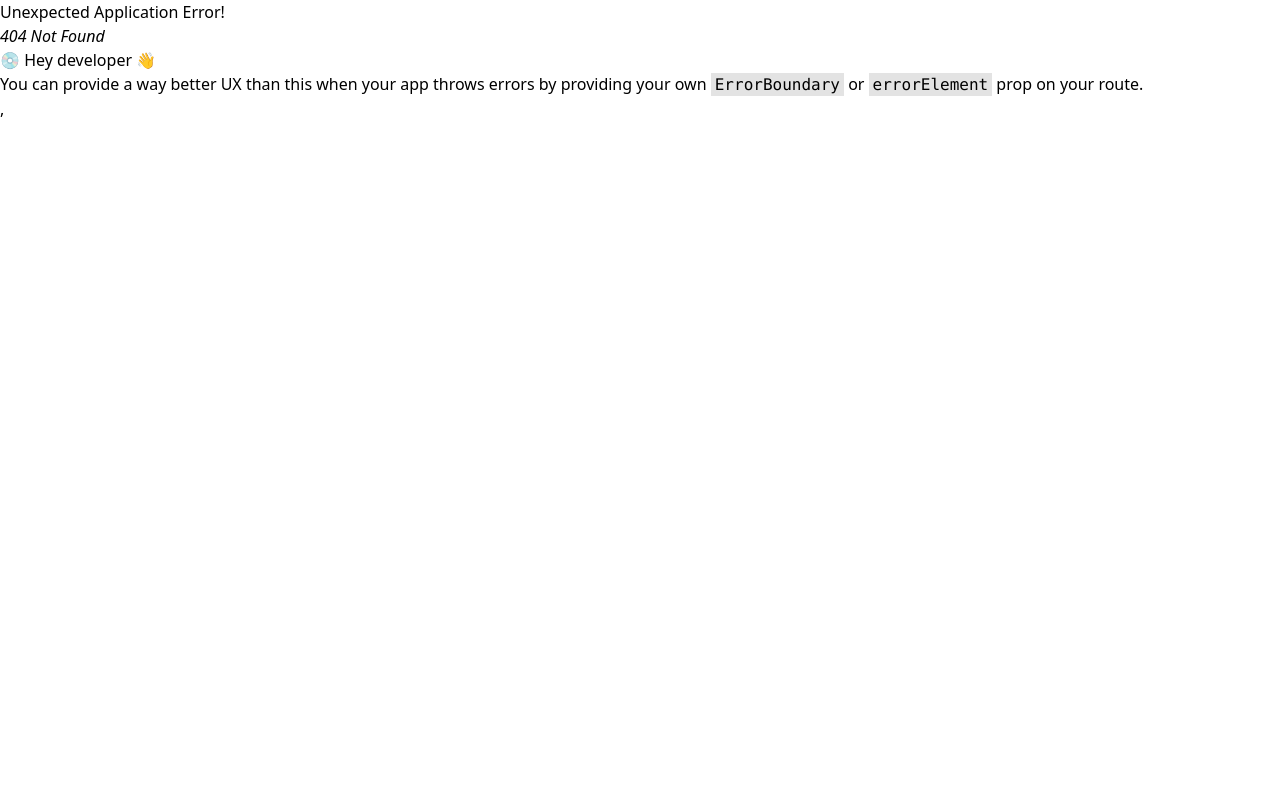
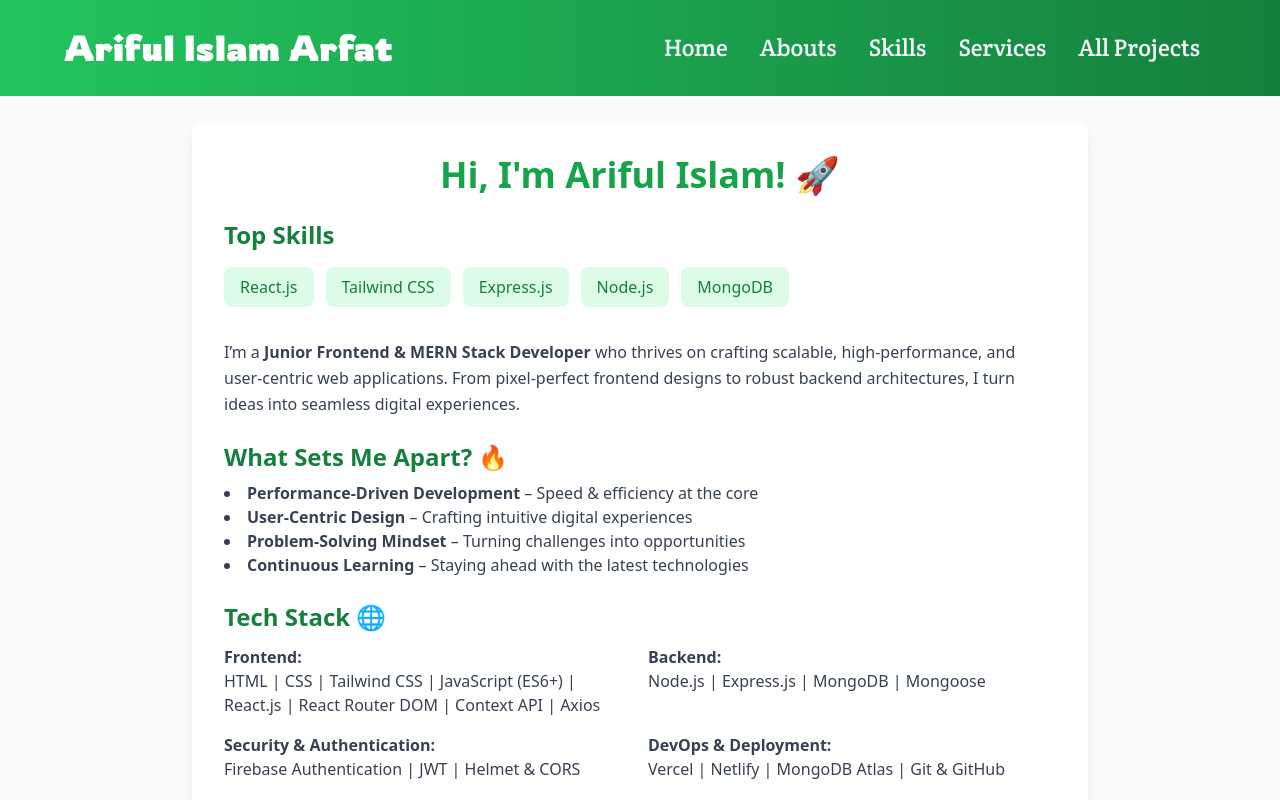
Before and after one commit to BD-Arfat/parsonal-website, a React (Vite) app: page /abouts in a window 1280 px wide. Before the commit this address had no page. Shown: the top 800 px of the page. Built offline with nearby package versions, Linux system fonts and the light colour scheme.

Commit message:
update some section and add abouts page

```diff
--- a/src/Components/Navbar/Navbar.jsx
+++ b/src/Components/Navbar/Navbar.jsx
@@ -40,7 +40,7 @@ const Navbar = () => {
         <nav>
           <ul className="md:flex items-center justify-between text-2xl text-slate-100 pt-4 md:pt-0">
             <li><NavLink to={'/'} className="md:p-4 py-3 px-0 block hover:text-blue-400 transition-all duration-300">Home</NavLink></li>
-            <li><NavLink to="/treatments" className="md:p-4 py-3 px-0 block hover:text-blue-400 transition-all duration-300">Abouts</NavLink></li>
+            <li><NavLink to="/abouts" className="md:p-4 py-3 px-0 block hover:text-blue-400 transition-all duration-300">Abouts</NavLink></li>
             <li><NavLink to={'/skills'} className="md:p-4 py-3 px-0 block hover:text-blue-400 transition-all duration-300">Skills</NavLink></li>
             <li><NavLink to={'/services'} className="md:p-4 py-3 px-0 block hover:text-blue-400 transition-all duration-300">Services</NavLink></li>
             <li><NavLink to="/contact" className="md:p-4 py-3 px-0 block md:mb-0 mb-2 hover:text-blue-400 transition-all duration-300">All Projects</NavLink></li>
--- /dev/null
+++ b/src/Page/Abouts/Abouts.jsx
@@ -0,0 +1,61 @@
+import React from 'react';
+
+const Abouts = () => {
+    return (
+        <section className="bg-gray-50 min-h-screen flex items-center justify-center p-6">
+          <div className="max-w-4xl w-full bg-white shadow-lg rounded-lg p-8">
+            <h1 className="text-4xl font-bold text-center text-green-600 mb-6">Hi, I'm Ariful Islam! 🚀</h1>
+
+            <div className="mb-8">
+              <h2 className="text-2xl font-semibold text-green-700 mb-4">Top Skills</h2>
+              <div className="flex flex-wrap gap-3">
+                {["React.js", "Tailwind CSS", "Express.js", "Node.js", "MongoDB"].map((skill, index) => (
+                  <span key={index} className="bg-green-100 text-green-700 px-4 py-2 rounded-lg font-medium">
+                    {skill}
+                  </span>
+                ))}
+              </div>
+            </div>
+
+            <p className="text-gray-700 leading-relaxed">
+              I’m a <span className="font-semibold">Junior Frontend & MERN Stack Developer</span> who thrives on crafting scalable, high-performance, and user-centric web applications.
+              From pixel-perfect frontend designs to robust backend architectures, I turn ideas into seamless digital experiences.
+            </p>
+
+            <h2 className="text-2xl font-semibold text-green-700 mt-6">What Sets Me Apart? 🔥</h2>
+            <ul className="list-disc list-inside text-gray-700 mt-2">
+              <li><strong>Performance-Driven Development</strong> – Speed & efficiency at the core</li>
+              <li><strong>User-Centric Design</strong> – Crafting intuitive digital experiences</li>
+              <li><strong>Problem-Solving Mindset</strong> – Turning challenges into opportunities</li>
+              <li><strong>Continuous Learning</strong> – Staying ahead with the latest technologies</li>
+            </ul>
+
+            <h2 className="text-2xl font-semibold text-green-700 mt-6">Tech Stack 🌐</h2>
+            <div className="mt-3 grid grid-cols-2 gap-4 text-gray-700">
+              <div>
+                <h3 className="font-semibold">Frontend:</h3>
+                <p>HTML | CSS | Tailwind CSS | JavaScript (ES6+) | React.js | React Router DOM | Context API | Axios</p>
+              </div>
+              <div>
+                <h3 className="font-semibold">Backend:</h3>
+                <p>Node.js | Express.js | MongoDB | Mongoose</p>
+              </div>
+              <div>
+                <h3 className="font-semibold">Security & Authentication:</h3>
+                <p>Firebase Authentication | JWT | Helmet & CORS</p>
+              </div>
+              <div>
+                <h3 className="font-semibold">DevOps & Deployment:</h3>
+                <p>Vercel | Netlify | MongoDB Atlas | Git & GitHub</p>
+              </div>
+            </div>
+
+            <p className="text-center text-gray-700 font-semibold mt-8">
+              Code. Create. Innovate. Let’s push boundaries together! 🚀
+            </p>
+          </div>
+        </section>
+      );
+    };
+
+export default Abouts;
--- a/src/Page/Home/AboutMe/AboutMe.jsx
+++ b/src/Page/Home/AboutMe/AboutMe.jsx
@@ -1,6 +1,7 @@
 import React from "react";
 import image from '../../../assets/arfat.jpg';
 import HeaderSection from "../../../Sheard/HeaderSection/HeaderSection";
+import { Link } from "react-router-dom";
 
 const AboutMe = () => {
     return (
@@ -54,12 +55,12 @@ const AboutMe = () => {
 
                         {/* Contact Section */}
                         <div className="mt-6">
-                            <a
-                                href="mailto:arifulislam5162@gmail.com"
+                            <Link
+                                to={'/abouts'}
                                 className="inline-block px-8 py-3 bg-green-600 text-white font-semibold rounded-lg shadow-lg hover:bg-green-700 transition-transform duration-300 hover:scale-110 font-roboto"
                             >
                                 More Information
-                            </a>
+                            </Link>
                             <p className="mt-4 text-gray-500 font-roboto">
                                 Contact: arifulislam5162@gmail.com
                             </p>
--- a/src/Page/Home/Projects/Projects.jsx
+++ b/src/Page/Home/Projects/Projects.jsx
@@ -103,13 +103,13 @@ const ProjectCard = ({ project }) => {
           <a
             href={project.live_site_link}
             target="_blank"
-            className="bg-green-600 text-white px-4 py-2 rounded-lg hover:bg-blue-700"
+            className="bg-green-600 hover:underline text-white px-2 py-1 text-sm rounded-lg"
           >
-            Live Site
+            Live Site Link
           </a>
           <button
             onClick={() => setIsOpen(true)}
-            className="text-green-700 hover:underline px-3 py-1 rounded-lg border border-green-700"
+            className="bg-green-600 hover:underline text-white px-2 py-1 text-sm rounded-lg"
           >
             View More
           </button>
--- a/src/Page/Home/Sklls/Skills.jsx
+++ b/src/Page/Home/Sklls/Skills.jsx
@@ -1,5 +1,4 @@
 import React, { useEffect, useState } from "react";
-import { motion } from "framer-motion";
 import HeaderSection from "../../../Sheard/HeaderSection/HeaderSection";
 import { Link } from "react-router-dom";
 
@@ -19,48 +18,27 @@ const skills = [
 ];
 
 const Skills = () => {
-    const [isVisible, setIsVisible] = useState(false);
-
-    useEffect(() => {
-        const handleScroll = () => {
-            const section = document.getElementById("skills-section");
-            if (section) {
-                const rect = section.getBoundingClientRect();
-                if (rect.top < window.innerHeight - 100) {
-                    setIsVisible(true);
-                }
-            }
-        };
-        window.addEventListener("scroll", handleScroll);
-        return () => window.removeEventListener("scroll", handleScroll);
-    }, []);
-
     return (
         <section id="skills-section" className="md:mt-48">
             <div className="max-w-6xl mx-auto px-5">
                 <HeaderSection name={'SKILLS'}></HeaderSection>
                 <div className="grid grid-cols-1 sm:grid-cols-2 md:grid-cols-3 gap-6 mt-10">
                     {skills.map((skill, index) => (
-                        <motion.div
+                        <div
                             key={index}
                             className="bg-gradient-to-r from-green-200 via-green-100 to-white shadow-lg rounded-xl p-6 border border-gray-300 hover:shadow-xl transition-transform transform hover:-translate-y-2"
-                            initial={{ opacity: 0, y: 20 }}
-                            animate={isVisible ? { opacity: 1, y: 0 } : {}}
-                            transition={{ duration: 0.5, delay: index * 0.1 }}
                         >
                             <div className="flex justify-between font-bold text-lg mb-4">
                                 <span className="text-green-700">{skill.name}</span>
                                 <span className="text-gray-700">{skill.percentage}%</span>
                             </div>
                             <div className="w-full bg-gray-300 h-3 rounded-full overflow-hidden">
-                                <motion.div
+                                <div
                                     className="bg-green-500 h-3 rounded-full"
-                                    initial={{ width: 0 }}
-                                    animate={{ width: isVisible ? `${skill.percentage}%` : "0%" }}
-                                    transition={{ duration: 1, ease: "easeInOut" }}
-                                ></motion.div>
+                                    style={{ width: `${skill.percentage}%` }}
+                                ></div>
                             </div>
-                        </motion.div>
+                        </div>
                     ))}
                 </div>
                 <div className="text-center mt-12">
--- a/src/Page/Skills/Skills.jsx
+++ b/src/Page/Skills/Skills.jsx
@@ -1,5 +1,4 @@
-import React, { useEffect, useState } from "react";
-import { motion } from "framer-motion";
+import React from "react";
 import HeaderSection from "../../Sheard/HeaderSection/HeaderSection";
 
 const skills = {
@@ -36,24 +35,8 @@ const skills = {
 };
 
 const Skills = () => {
-    const [isVisible, setIsVisible] = useState(false);
-
-    useEffect(() => {
-        const handleScroll = () => {
-            const section = document.getElementById("skills-section");
-            if (section) {
-                const rect = section.getBoundingClientRect();
-                if (rect.top < window.innerHeight - 100) {
-                    setIsVisible(true);
-                }
-            }
-        };
-        window.addEventListener("scroll", handleScroll);
-        return () => window.removeEventListener("scroll", handleScroll);
-    }, []);
-
     return (
-        <section id="skills-section" className="md:mt-10  bg-gradient-to-r from-green-50 via-white to-green-50">
+        <section id="skills-section" className="md:mt-10 bg-gradient-to-r from-green-50 via-white to-green-50">
             <div className="max-w-6xl mx-auto px-5">
                 <HeaderSection name={'SKILLS'} />
                 <div className="mt-10">
@@ -62,26 +45,21 @@ const Skills = () => {
                             <h2 className="text-3xl font-semibold text-center text-green-700 mb-6">{category}</h2>
                             <div className="grid grid-cols-1 sm:grid-cols-2 md:grid-cols-3 gap-8">
                                 {skills[category].map((skill, index) => (
-                                    <motion.div
+                                    <div
                                         key={index}
                                         className="bg-white shadow-xl rounded-lg p-6 border border-gray-300 hover:shadow-2xl transition-transform transform hover:scale-105"
-                                        initial={{ opacity: 0, y: 20 }}
-                                        animate={isVisible ? { opacity: 1, y: 0 } : {}}
-                                        transition={{ duration: 0.6, delay: index * 0.1 }}
                                     >
                                         <div className="flex justify-between font-semibold text-lg mb-4">
                                             <span className="text-green-600">{skill.name}</span>
                                             <span className="text-gray-700">{skill.percentage}%</span>
                                         </div>
                                         <div className="w-full bg-gray-200 h-3 rounded-full overflow-hidden">
-                                            <motion.div
+                                            <div
                                                 className="bg-green-500 h-3 rounded-full"
-                                                initial={{ width: 0 }}
-                                                animate={{ width: isVisible ? `${skill.percentage}%` : "0%" }}
-                                                transition={{ duration: 1, ease: "easeInOut" }}
-                                            ></motion.div>
+                                                style={{ width: `${skill.percentage}%` }}
+                                            ></div>
                                         </div>
-                                    </motion.div>
+                                    </div>
                                 ))}
                             </div>
                         </div>
--- a/src/Routs/Routs.jsx
+++ b/src/Routs/Routs.jsx
@@ -4,6 +4,7 @@ import LayOuts from '../LayOuts/LayOuts';
 import Home from '../Page/Home/Home/Home';
 import Skills from '../Page/Skills/Skills';
 import Services from '../Page/Services/Services';
+import Abouts from '../Page/Abouts/Abouts';
 
 const Routs = createBrowserRouter([
     {
@@ -21,6 +22,10 @@ const Routs = createBrowserRouter([
             {
                 path : '/services',
                 element : <Services></Services>
+            },
+            {
+                path : '/abouts',
+                element : <Abouts></Abouts>
             }
         ]
     }
```
